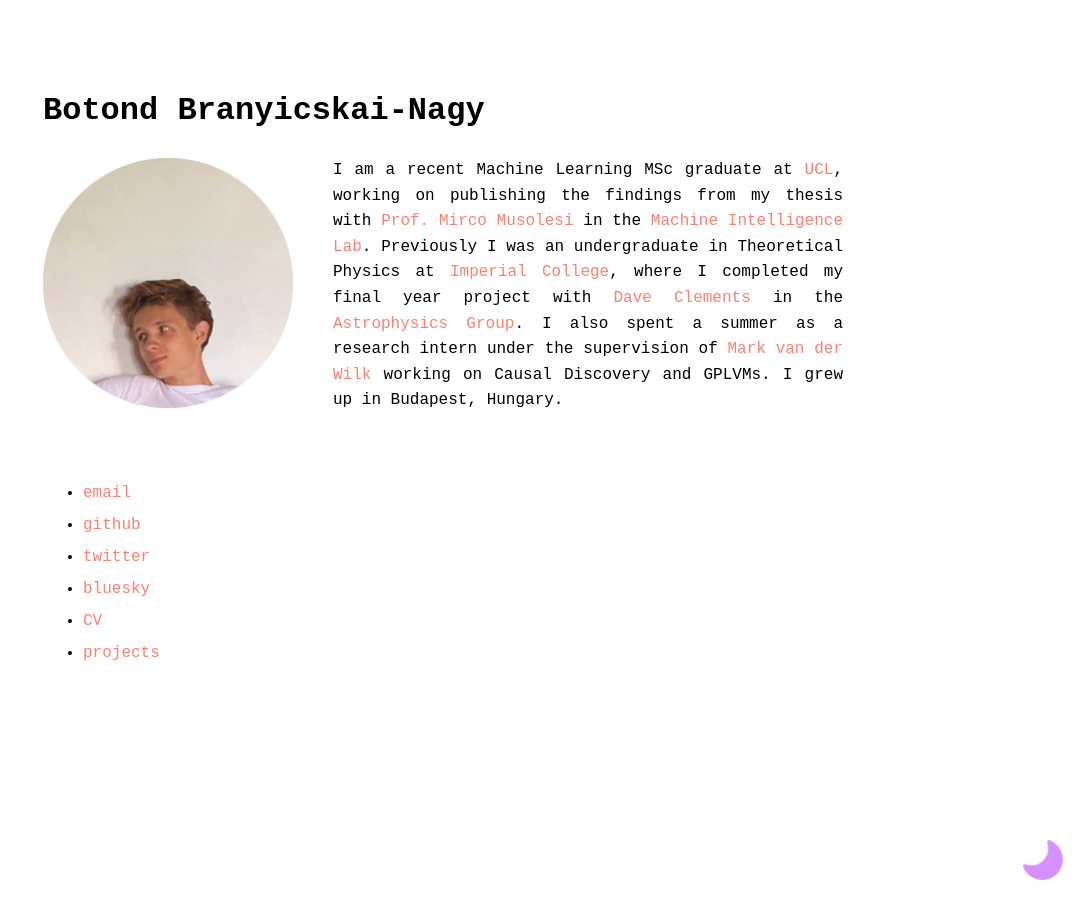
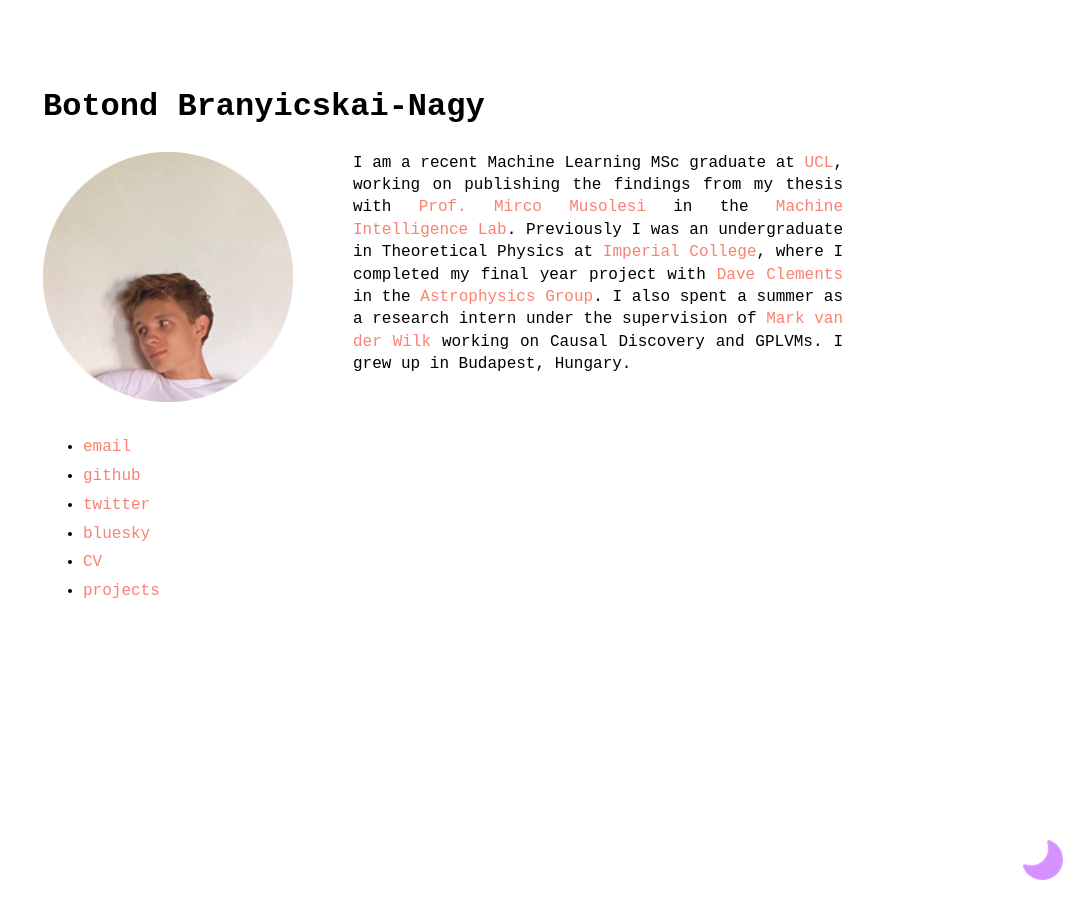
Before and after one commit to botondbnagy/botondbnagy.github.io, a Jekyll site: the page built from index.md, in a window 1280 px wide. Shown: the whole page, without its empty margins (197-1280 px from the left). Built offline with Jekyll 4.4.1, drawn with Linux system fonts in a browser that asks for light colours.

Commit message:
minor updates

```diff
--- a/_sass/no-style-please.scss
+++ b/_sass/no-style-please.scss
@@ -27,11 +27,10 @@ body {
   color: black;
   font-family: monospace;
   font-size: 16px;
-  line-height: 1.6;
+  line-height: 1.4;
   margin: 0;
   min-height: 100%;
   overflow-wrap: break-word;
-  // fill lines (not align left)
   text-align: justify;
 }
 
--- a/index.md
+++ b/index.md
@@ -3,7 +3,7 @@ layout: home
 ---
 <!-- ![header](assets/header9.jpeg){:width="450px" style="float: left; margin-right: 500px; margin-bottom: 10px;"} -->
 
-![profile](assets/profile5.png){:height="250px" width="250px" style="float: left; margin-right: 40px; margin-bottom: 40px;"}
+![profile](assets/profile5.png){:height="250px" width="250px" style="float: left; margin-right: 60px; margin-bottom: 30px;"}
 
 I am a recent Machine Learning MSc graduate at [UCL](https://www.ucl.ac.uk), working on publishing the findings from my thesis with [Prof. Mirco Musolesi](https://www.mircomusolesi.org) in the [Machine Intelligence Lab](https://www.machineintelligencelab.ai). Previously I was an undergraduate in Theoretical Physics at [Imperial College](https://www.imperial.ac.uk), where I completed my final year project with [Dave Clements](https://www.imperial.ac.uk/people/d.clements) in the [Astrophysics Group](https://www.imperial.ac.uk/astrophysics). I also spent a summer as a research intern under the supervision of [Mark van der Wilk](https://mvdw.uk) working on Causal Discovery and GPLVMs. I grew up in Budapest, Hungary.
  <br/><br/>
```
Also changed, not shown: 3 other files.
